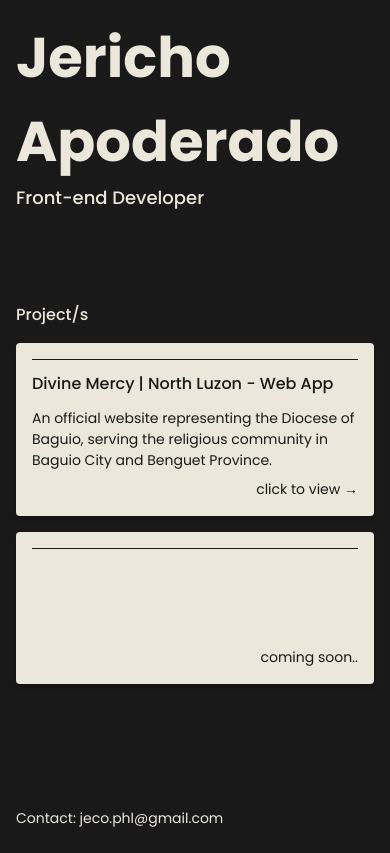
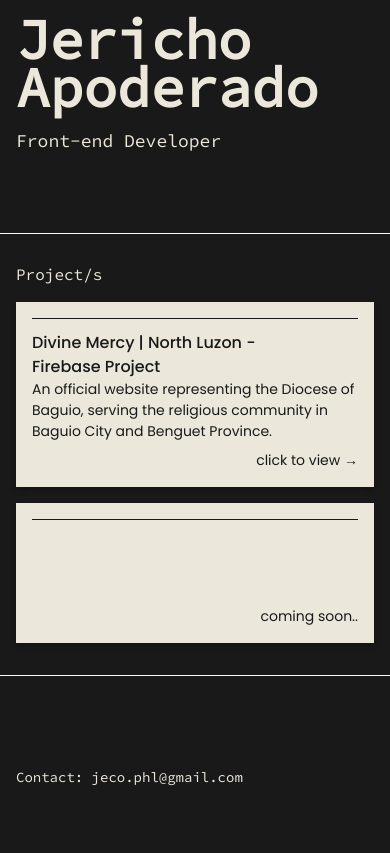
Before and after one commit to RJApoderado/my-portfolio, a plain HTML site: page index.html in a window 390 px wide. Drawn offline with Linux system fonts and the light colour scheme; a web font is replaced by a local one.

Commit message:
19/05/25 commit
follow up update

```diff
--- a/global.css
+++ b/global.css
@@ -1,6 +1,6 @@
 @import url('https://fonts.googleapis.com/css2?family=Poppins:wght@300;400;500;700;800&display=swap');
 @import url('https://fonts.googleapis.com/css2?family=Sono:wght@300;400;500;700;800&display=swap');
-@import url('https://fonts.googleapis.com/css2?family=Comfortaa:wght@300;400;500;700&display=swap');
+@import url('https://fonts.googleapis.com/css2?family=Source+Code+Pro:ital,wght@300;400;500;700&display=swap');
 @import url('https://cdnjs.cloudflare.com/ajax/libs/font-awesome/6.7.2/css/all.min.css');
 
 :root {
@@ -37,7 +37,7 @@
   /* ---------- Font family ---------- */
   --font-family-base: 'Poppins', Arial;
   --font-family-primary: 'Sono', monospace;
-  --font-family-secondary: 'Comfortaa', sans-serif;
+  --font-family-secondary: 'Source Code Pro', monospace;
 
   /* ---------- Font size ---------- */
   --font-size-small: 0.875rem;
--- a/index.html
+++ b/index.html
@@ -16,7 +16,8 @@
       <h3>Project/s</h3>
       <a href="https://divine-mercy-luzon.web.app/" target="_blank">
         <div class="project flex-display">
-          <h3>Divine Mercy | North Luzon - Web App</h3>
+          <h4>Divine Mercy | North Luzon - <br>
+            Firebase Project</h4>
           <p>An official website representing the Diocese of Baguio, serving the religious community in Baguio City and Benguet Province.</p>
           <span class="view">click to view &rarr;</span>
         </div>
@@ -24,7 +25,7 @@
 
       <a href="#">
         <div class="project flex-display">
-          <h3>&#8195;</h3>
+          <h4>&#8195;</h4>
           <p>&#8195; <br>
           &#8195;</p>
           <span class="view">coming soon..</span>
--- a/main.css
+++ b/main.css
@@ -1,6 +1,11 @@
 @import url('global.css');
 
+h1, h2 {
+  font-family: var(--font-family-secondary);
+}
+
 h3 {
+  font-family: var(--font-family-secondary);
   margin-bottom: 0.75rem;
 }
 
@@ -13,7 +18,7 @@ p {
 }
 
 header {
-  padding: 1rem;
+  padding: 1rem 1rem 0 1rem;
 }
 
 body {
@@ -27,6 +32,14 @@ main {
   height: 65vh;
 }
 
+main::before, main::after {
+  content: "";
+  display: block;
+  border-top: 1px solid var(--secondary-white);
+  width: 100%;
+  margin-bottom: 0.75rem;
+}
+
 #projects {
   width: 100%;
   padding: 1rem;
@@ -38,7 +51,6 @@ main {
   padding: 1rem;
   margin: 1rem auto;
   width: 100%;
-  border-radius: 0.25rem;
   box-shadow: var(--shadow-medium);
   transition: transform 0.3s ease;
   cursor: pointer;
@@ -61,8 +73,33 @@ footer {
   padding: 1rem;
 }
 
+footer p {
+  font-family: var(--font-family-secondary);
+}
+
+br {
+  display: none;
+}
+
 @media screen and (max-width: 48rem) {
+  header {
+  padding: 1rem;
+  }
+
   body {
     width: 100%;
   }
+
+  h1 {
+    line-height: var(--line-height-extra-tight);
+    margin-bottom: 1rem;
+  }
+
+  h2 {
+    margin-bottom: 1rem;
+  }
+
+  br {
+    display: block;
+  }
 }
```
